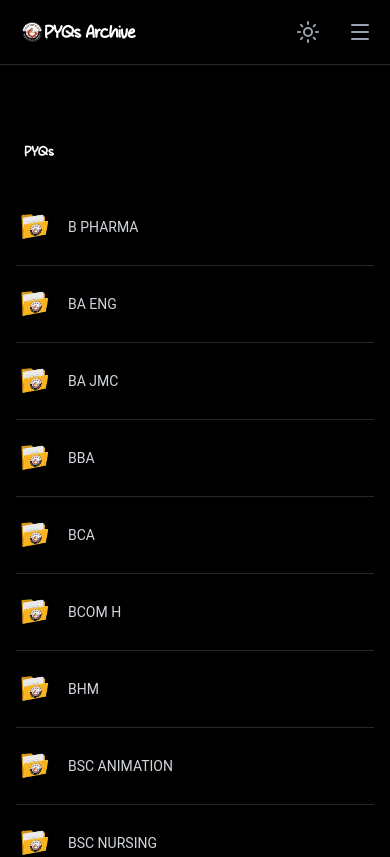
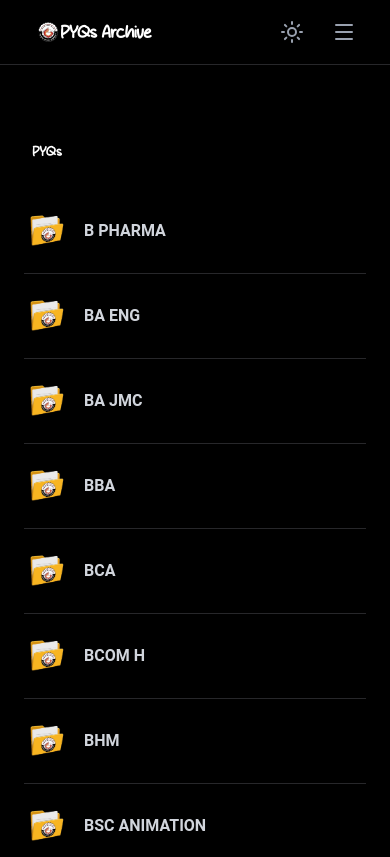
Before and after one commit to priyansunegi-dev0/GEHU-Archive, a React (Vite) app: page /pyqs in a window 390 px wide. Shown: the top 857 px of the page. Built offline with nearby package versions, Linux system fonts and the light colour scheme.

Commit message:
Adjust mobile screen spacing, increase folder/PDF icon size and font weight

```diff
--- a/src/components/Footer.tsx
+++ b/src/components/Footer.tsx
@@ -59,7 +59,7 @@ export function Footer() {
       transition={{ duration: 0.6 }}
       className="bg-zinc-100 dark:bg-[#111111] text-zinc-900 dark:text-zinc-100 border-t border-zinc-200 dark:border-zinc-800 mt-8"
     >
-      <div className="mx-auto max-w-6xl px-4 sm:px-6 py-14">
+      <div className="mx-auto max-w-6xl px-6 sm:px-10 py-14">
         {/* Top Grid */}
         <div className="grid grid-cols-1 md:grid-cols-3 gap-10 mb-12">
 
--- a/src/components/Header.tsx
+++ b/src/components/Header.tsx
@@ -21,7 +21,7 @@ export function Header() {
 
   return (
     <header className="sticky top-0 z-50 bg-white dark:bg-black border-b border-gray-200 dark:border-zinc-800 relative">
-      <div className="max-w-[1440px] mx-auto px-2 sm:px-6 lg:px-8">
+      <div className="max-w-[1440px] mx-auto px-6 sm:px-10 lg:px-12">
         <div className="flex items-center justify-between h-16">
           {/* Logo */}
           {isDoubtsDomain ? (
--- a/src/pages/Home.tsx
+++ b/src/pages/Home.tsx
@@ -11,7 +11,7 @@ const FolderImg = ({ name }: { name: string }) => {
     <img
       src={isSpecial ? "/folder-special.svg" : "/folder.webp"}
       alt="folder"
-      className="h-9 w-9 sm:h-11 sm:w-11 flex-shrink-0"
+      className="h-11 w-11 sm:h-14 sm:w-14 flex-shrink-0"
       fetchPriority="high"
     />
   );
@@ -22,7 +22,7 @@ const FolderImgLg = () => (
 );
 
 const PdfIcon = () => (
-  <svg xmlns="http://www.w3.org/2000/svg" viewBox="0 0 56 64" className="h-8 w-8 sm:h-9 sm:w-9 flex-shrink-0">
+  <svg xmlns="http://www.w3.org/2000/svg" viewBox="0 0 56 64" className="h-10 w-10 sm:h-12 sm:w-12 flex-shrink-0">
     <path d="M36 0H8C5.8 0 4 1.8 4 4v56c0 2.2 1.8 4 4 4h40c2.2 0 4-1.8 4-4V16L36 0z" fill="#E53935"/>
     <path d="M36 0v12c0 2.2 1.8 4 4 4h12L36 0z" fill="#EF9A9A"/>
     <text x="28" y="46" textAnchor="middle" fill="white" fontSize="14" fontWeight="bold" fontFamily="Arial, sans-serif">PDF</text>
@@ -253,7 +253,7 @@ export function Home() {
   const isEmpty = !loading && subFolders.length === 0 && pdfs.length === 0;
 
   return (
-    <main className="max-w-5xl mx-auto px-4 sm:px-6 lg:px-8 py-10">
+    <main className="max-w-5xl mx-auto px-6 sm:px-10 lg:px-12 py-10">
       <SEO page="home" />
 
       {!currentFolder && <AdBanner slot="2605579668" />}
@@ -307,10 +307,10 @@ export function Home() {
                 <div key={folder.id} className="py-5">
                   <button
                     onClick={() => openFolder(folder)}
-                    className="flex w-full items-center gap-4 text-sm text-gray-600 dark:text-gray-300 hover:text-black dark:hover:text-white transition-colors"
+                    className="flex w-full items-center gap-4 text-gray-600 dark:text-gray-300 hover:text-black dark:hover:text-white transition-colors"
                   >
                     <FolderImg name={folder.name} />
-                    <span style={{ fontFamily: "'Roboto', sans-serif" }} className="text-sm md:text-base lg:text-lg">
+                    <span style={{ fontFamily: "'Roboto', sans-serif" }} className="text-base sm:text-lg md:text-xl font-semibold">
                       {!currentFolder
                         ? folder.name.toUpperCase()
                         : (folder.name.toUpperCase() === "OTHERS" || folder.name.toUpperCase() === "OLD")
@@ -353,11 +353,11 @@ export function Home() {
                       href={pdf.file_path || '#'}
                       target="_blank"
                       rel="noopener noreferrer"
-                      className="flex w-full items-center gap-3 text-sm text-gray-600 dark:text-gray-300 hover:text-black dark:hover:text-white transition-colors"
+                      className="flex w-full items-center gap-3 text-gray-600 dark:text-gray-300 hover:text-black dark:hover:text-white transition-colors"
                     >
                       <PdfIcon />
                       <div style={{ fontFamily: "'Roboto', sans-serif" }}>
-                        <span className="text-xs md:text-sm lg:text-base block">{formatPdfName(pdf.file_name).title}</span>
+                        <span className="text-sm sm:text-base md:text-lg block font-semibold">{formatPdfName(pdf.file_name).title}</span>
                         {formatPdfName(pdf.file_name).date && (
                           <span className="text-[10px] md:text-xs text-gray-400 dark:text-gray-500 block mt-0.5">{formatPdfName(pdf.file_name).date}</span>
                         )}
```
